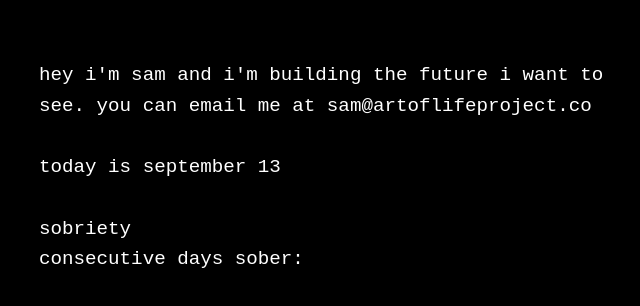
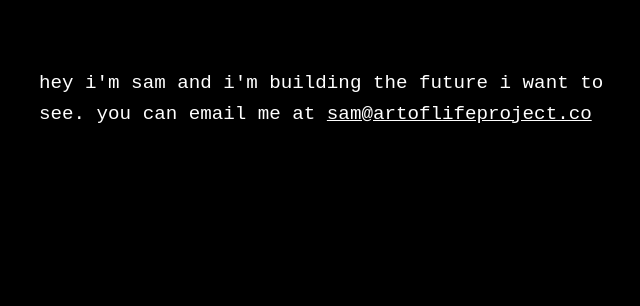
Before and after one commit to slezek/artoflifeproject, a plain HTML site: page index.html in a window 1280 px wide. Shown: the whole page, without its empty margins (301-941 px from the left). Drawn offline with Linux system fonts and the light colour scheme.

Commit message:
simplified

```diff
--- a/index.html
+++ b/index.html
@@ -5,7 +5,7 @@
     <meta name="viewport" content="width=device-width, initial-scale=1.0">
     <title>artoflifeproject.co</title>
     <style>
-        * {
+        * {bk
             margin: 0;
             padding: 0;
             box-sizing: border-box;
@@ -221,7 +221,9 @@
             const goalsText = getGoalsText();
             const soberDays = 0; // This would be dynamically loaded in a real app
             const soberColor = getSobrietyColor(soberDays);
-            fullText = `hey i'm sam and i'm building the future i want to see. you can email me at sam@artoflifeproject.co\n\n${dateText}\n\n<span class="sober-link">sobriety</span>\n<span style="line-height: 0.2;"><span class="sober-link">consecutive days sober: <span style="color: ${soberColor}">${soberDays}</span></span></span>${goalsText}`;
+            // TEMPORARILY HIDING DATE, SOBRIETY, AND GOALS SECTIONS
+            // Original: fullText = `hey i'm sam and i'm building the future i want to see. you can email me at sam@artoflifeproject.co\n\n${dateText}\n\n<span class="sober-link">sobriety</span>\n<span style="line-height: 0.2;"><span class="sober-link">consecutive days sober: <span style="color: ${soberColor}">${soberDays}</span></span></span>${goalsText}`;
+            fullText = `hey i'm sam and i'm building the future i want to see. you can email me at sam@artoflifeproject.co`;
 
             // Start typing after text is loaded
             setTimeout(typeWriter, 500);
```
